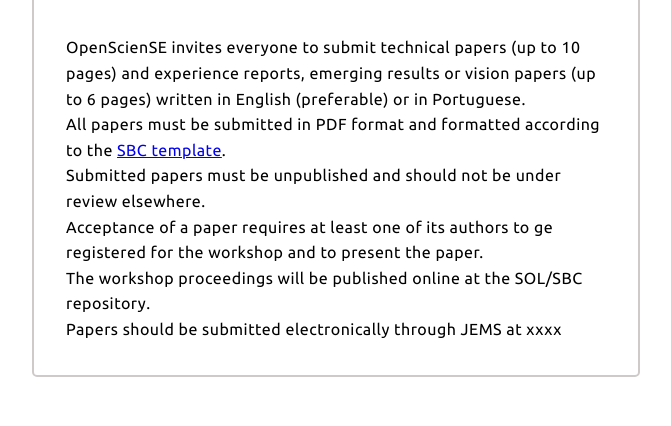
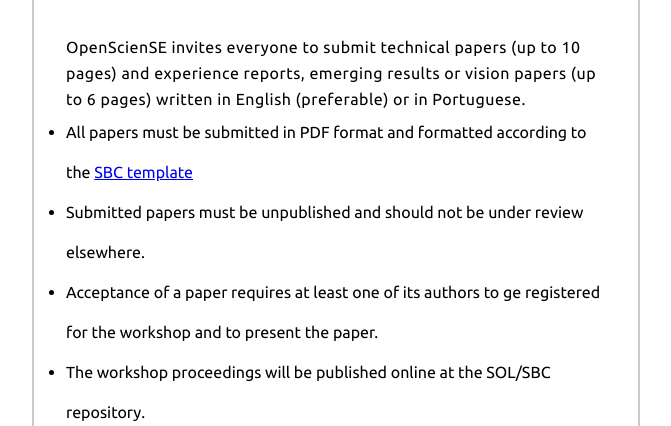
Before and after one commit to opensciense/opensciense2021, a plain HTML site: page submission.html in a window 1280 px wide. Shown: the part 1738-2164 px from the top of the page, without its empty margins (304-975 px from the left). Drawn offline with Linux system fonts and the light colour scheme.

Commit message:
Update submission.html

```diff
--- a/submission.html
+++ b/submission.html
@@ -89,15 +89,13 @@
 
                     <p>OpenScienSE invites everyone to submit technical papers (up to 10 pages) and experience reports, emerging results or vision papers (up to 6 pages) written in English (preferable) or in Portuguese.</p>
 
-					<p>All papers must be submitted in PDF format and formatted according to the <a href="https://www.sbc.org.br/documentos-da-sbc/send/169-templates-para-artigos-e-capitulos-de-livros/878-modelosparapublicaodeartigos" target="_blank">SBC template</a>.</p>
-
-					<p>Submitted papers must be unpublished and should not be under review elsewhere. </p>
-
-					<p>Acceptance of a paper requires at least one of its authors to ge registered for the workshop and to present the paper.</p>
-
-					<p>The workshop proceedings will be published online at the SOL/SBC repository.</p>
-
-					<p>Papers should be submitted electronically through JEMS at xxxx</p>
+					<ul>
+					<li>All papers must be submitted in PDF format and formatted according to the <a href="https://www.sbc.org.br/documentos-da-sbc/send/169-templates-para-artigos-e-capitulos-de-livros/878-modelosparapublicaodeartigos" target="_blank">SBC template</a></li>
+					<li>Submitted papers must be unpublished and should not be under review elsewhere.</li>
+					<li>Acceptance of a paper requires at least one of its authors to ge registered for the workshop and to present the paper.</li>
+					<li>The workshop proceedings will be published online at the SOL/SBC repository.</li>
+					<li>Papers should be submitted electronically through JEMS at xxxx</li>
+					</ul>
 				</div>
 			</div>
 		</div>
```
